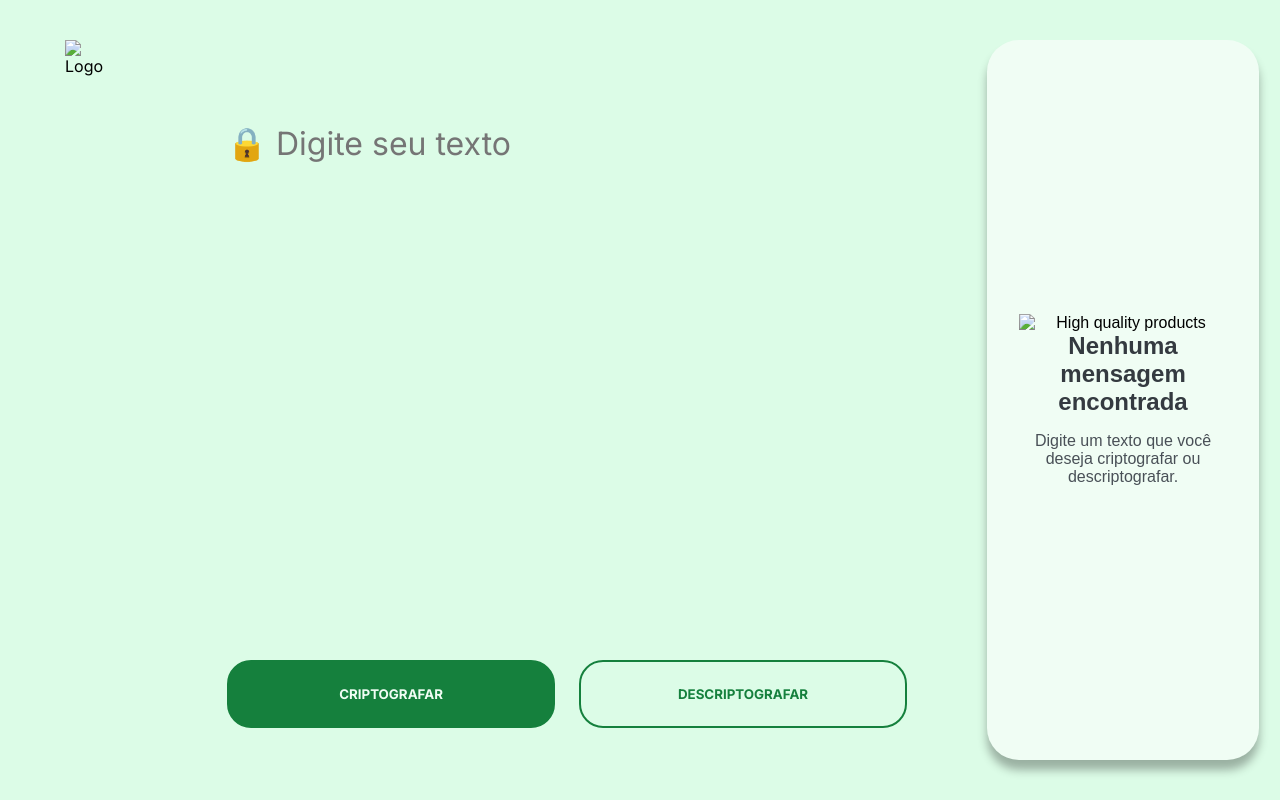
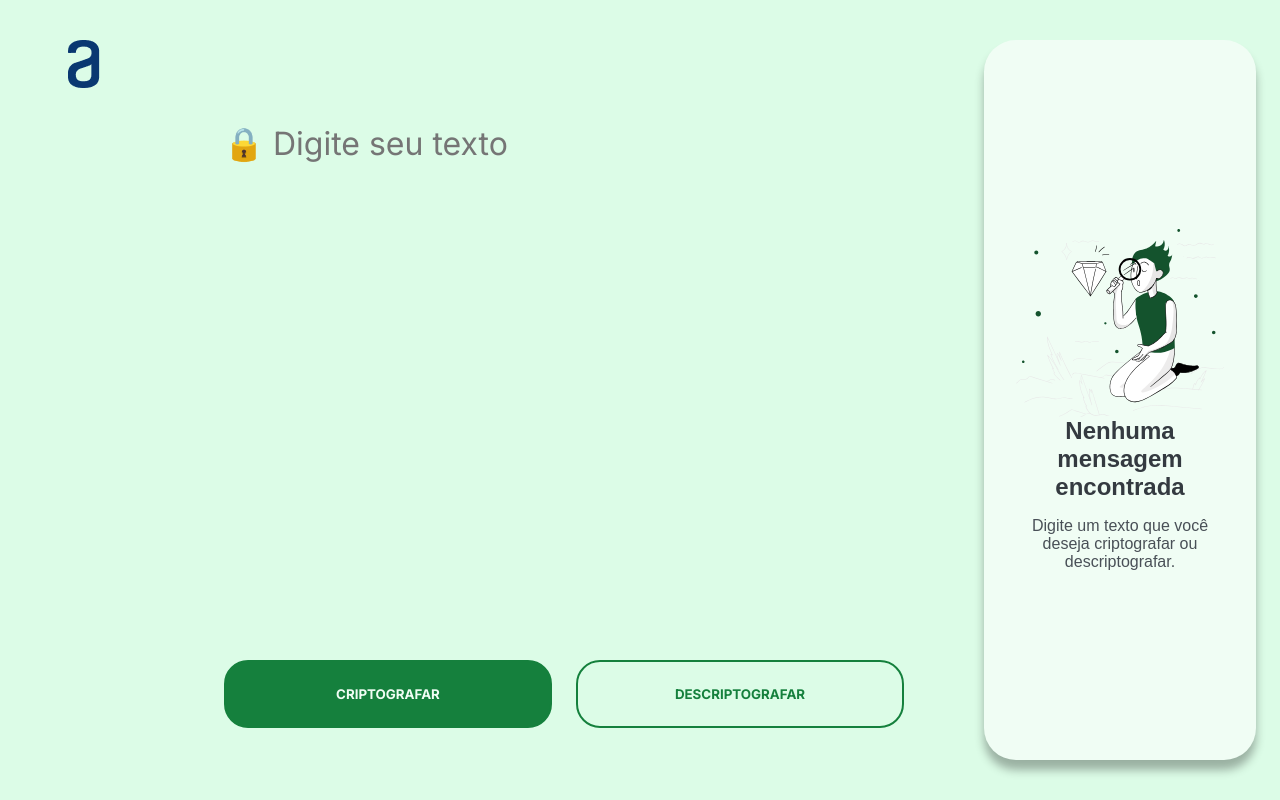
Before and after one commit to thiagoa-martins/decodificador-de-texto, a plain HTML site: page index.html in a window 1280 px wide. Drawn offline with Linux system fonts and the light colour scheme; the site is published under a folder, as on GitHub Pages, so addresses that start at the root find nothing; a web font is replaced by a local one.

Commit message:
Path images

```diff
--- a/index.html
+++ b/index.html
@@ -18,13 +18,13 @@
 
 <body>
   <main>
-    <img src="/images/logo.png" alt="Logo">
+    <img src="./images/logo.png" alt="Logo">
     <div class="wrapper">
       <form>
         <textarea placeholder="🔒 Digite seu texto"></textarea>
         <div>
           <div class="info">
-            <img src="/images/info.png" alt="Info">
+            <img src="./images/info.png" alt="Info">
             <span>Apenas letras minúsculas e sem acento.</span>
           </div>
           <div class="buttons">
@@ -35,7 +35,7 @@
       </form>
       <div class="output">
         <div class="initial-message">
-          <img src="/images/high-quality-products.svg" alt="High quality products">
+          <img src="./images/high-quality-products.svg" alt="High quality products">
           <h1>Nenhuma mensagem encontrada</h1>
           <p>Digite um texto que você deseja criptografar ou descriptografar.</p>
         </div>
```
